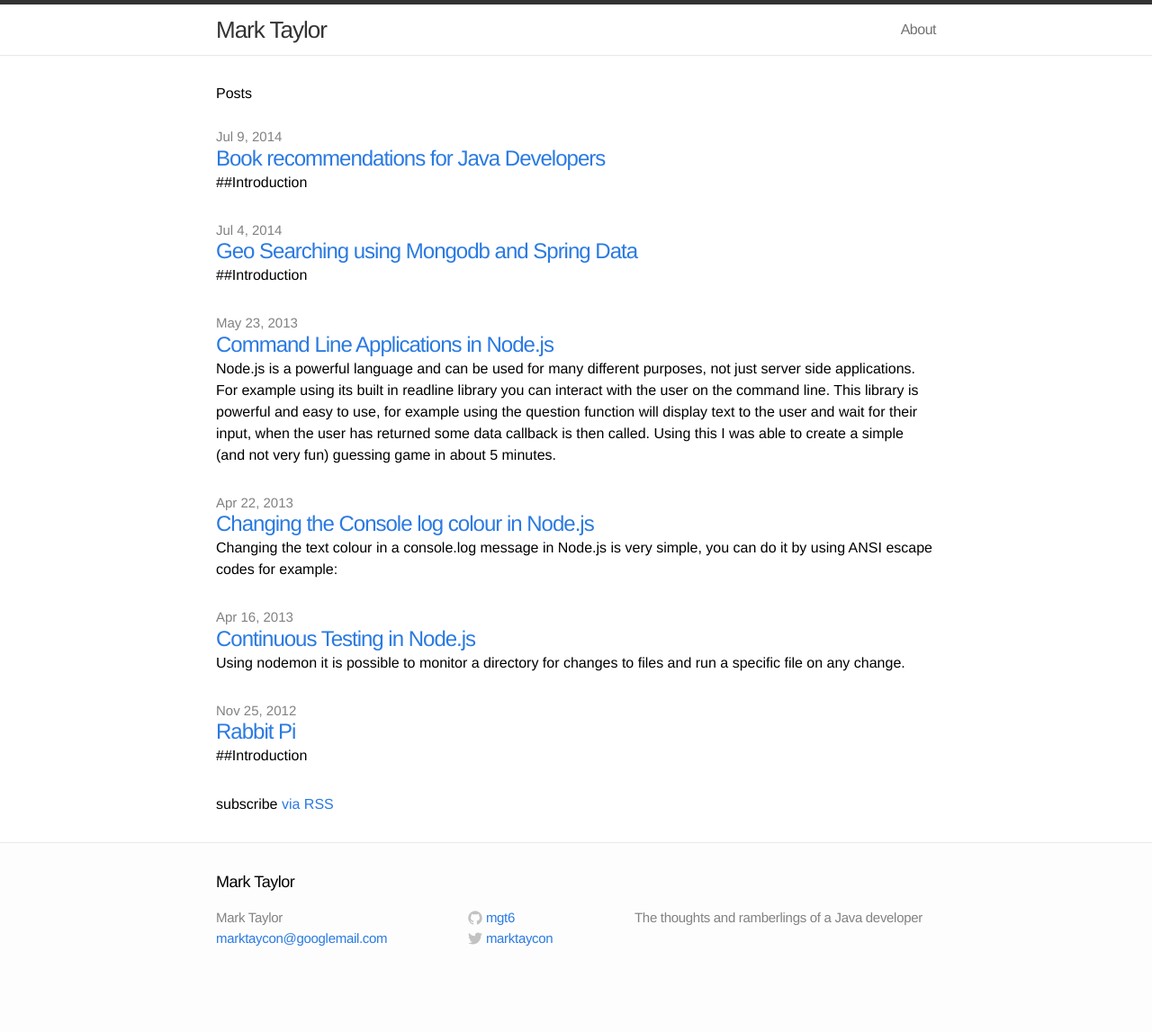
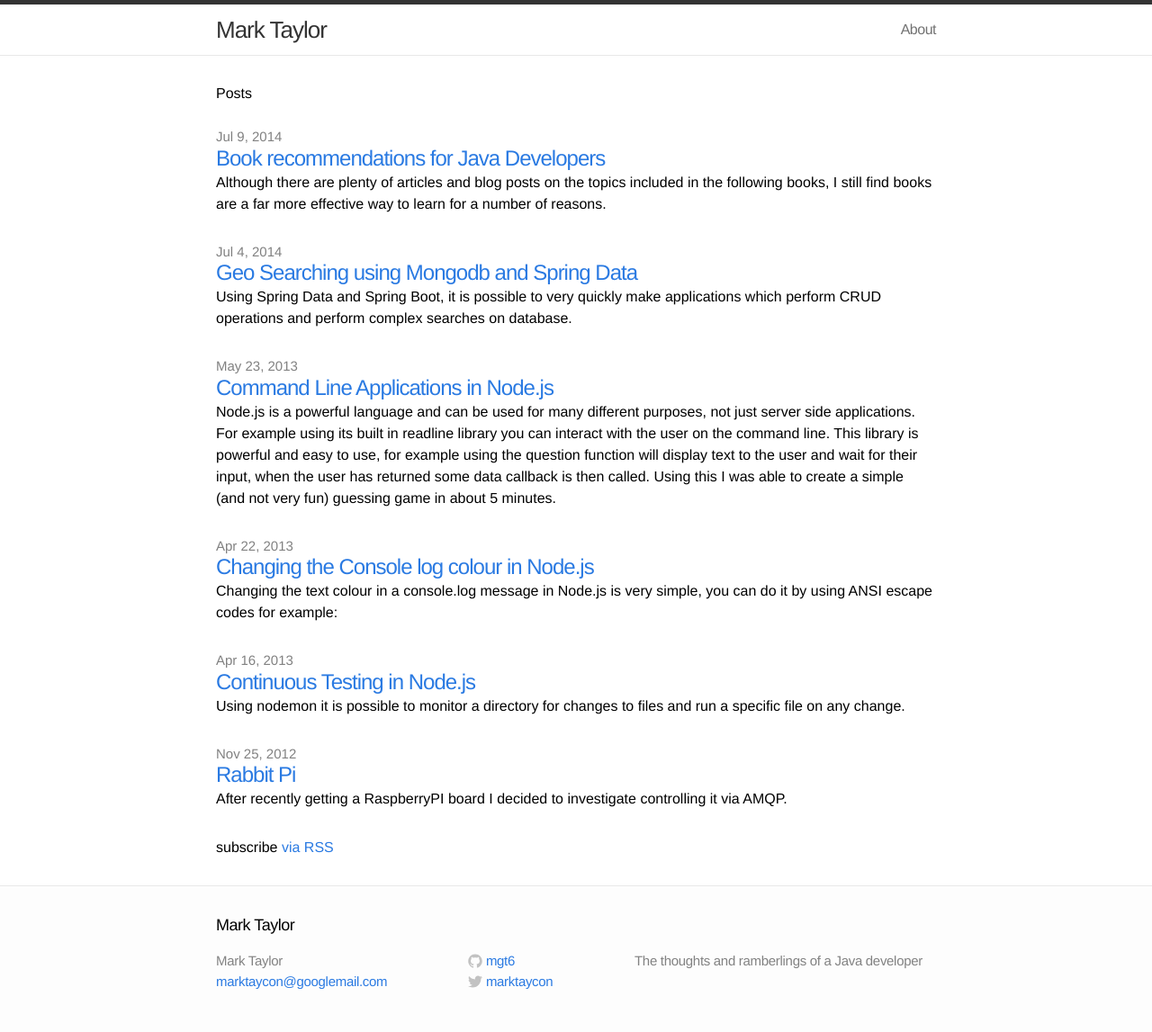
Before and after one commit to mgt6/mgt6.github.io, a Jekyll site: the page built from index.html, in a window 1280 px wide. Shown: the whole page at 90% size. Built offline with Jekyll 4.4.1, drawn with Linux system fonts in a browser that asks for light colours; before the commit the page ends 1099 px from its top, so only the background shows below that.

Commit message:
added an excerpt to some posts

```diff
--- a/_posts/2012-11-25-rabbit-pi.markdown
+++ b/_posts/2012-11-25-rabbit-pi.markdown
@@ -4,6 +4,7 @@ title:  "Rabbit Pi"
 date:   2012-11-25
 categories: raspberry-pi nodejs android
 author: Mark Taylor
+excerpt: <p>After recently getting a RaspberryPI board I decided to investigate controlling it via AMQP.</p>
 ---
 
 ##Introduction
--- a/_posts/2014-07-04-spring-data-mongodb-geosearch.md
+++ b/_posts/2014-07-04-spring-data-mongodb-geosearch.md
@@ -4,6 +4,7 @@ title:  "Geo Searching using Mongodb and Spring Data"
 date:   2014-07-04
 categories: spring-data mongodb java geosearch
 author: Mark Taylor
+excerpt: <p>Using Spring Data and Spring Boot, it is possible to very quickly make applications which perform CRUD operations and perform complex searches on database.</p>
 ---
 
 ##Introduction
--- a/_posts/2014-07-09-intermediate-java-books.md
+++ b/_posts/2014-07-09-intermediate-java-books.md
@@ -4,6 +4,7 @@ title:  "Book recommendations for Java Developers"
 date:   2014-07-09
 categories: java books
 author: Mark Taylor
+excerpt: <p>Although there are plenty of articles and blog posts on the topics included in the following books, I still find books are a far more effective way to learn for a number of reasons.</p>
 ---
 ##Introduction
 
```
